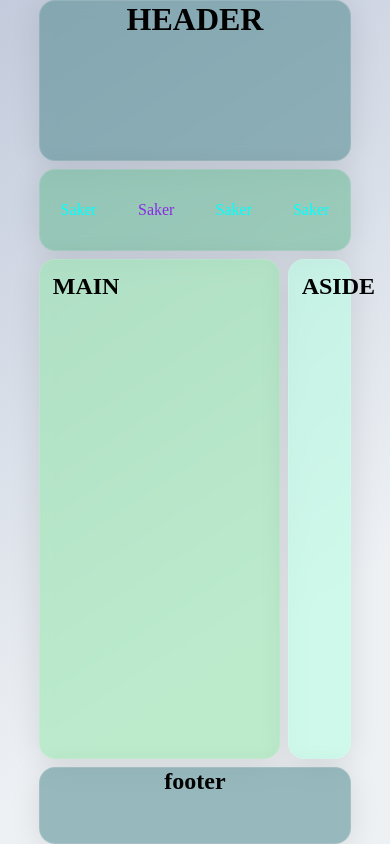
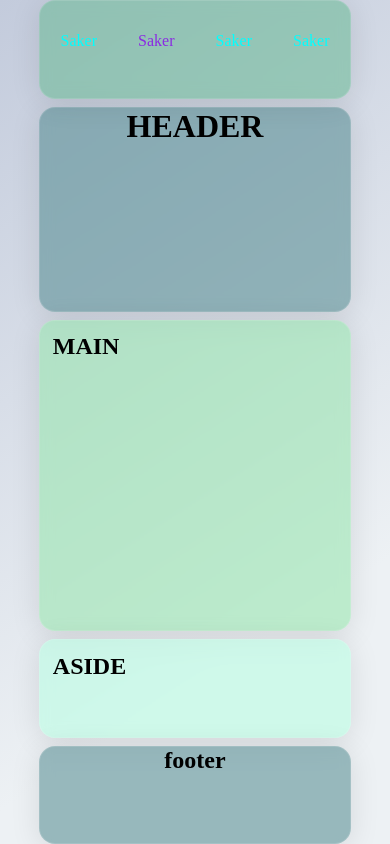
Before and after one commit to cozyhorse/gridboxbootcamp, a plain HTML site: page layoutOne/layoutOne.html in a window 390 px wide. Drawn offline with Linux system fonts and the light colour scheme.

Commit message:
comment update

```diff
--- a/layoutOne/layoutOneCss/oneCss.css
+++ b/layoutOne/layoutOneCss/oneCss.css
@@ -28,7 +28,7 @@ body {
 
 /* grid-area construct!
 grid-area:/1-target-start-row
-          /1-start
+          /1-startpostiton-on chosen row
           /3"target-rows"
           /10"row-stretch */
 
@@ -114,3 +114,35 @@ grid-area:/1-target-start-row
     border: 1px solid rgba(255, 255, 255, 0.13);
 
 }
+
+@media screen and (max-width: 600px) {
+    .layOutOne-container{
+        max-width: 80%;
+        height: 100vh;
+        margin: auto;
+        display: grid;
+        grid-template-columns: repeat(4, 1fr);
+        grid-template-rows: repeat(8, 1fr);
+        gap: 0.5rem;
+    }
+
+    .layOutOne-navBar{
+        grid-area: 1/1/2/10;
+    }
+
+    .layOutOne-header{
+        grid-area: 2/1/4/10;
+    }
+
+    .layOutOne-main{
+        grid-area: 4/1/7/10;
+    }
+
+    .layOutOne-aside{
+        grid-area: 7/1/8/10;
+    }
+
+    .layOutOne-footer{
+        grid-area: 8/1/9/10;
+    }
+}
```
